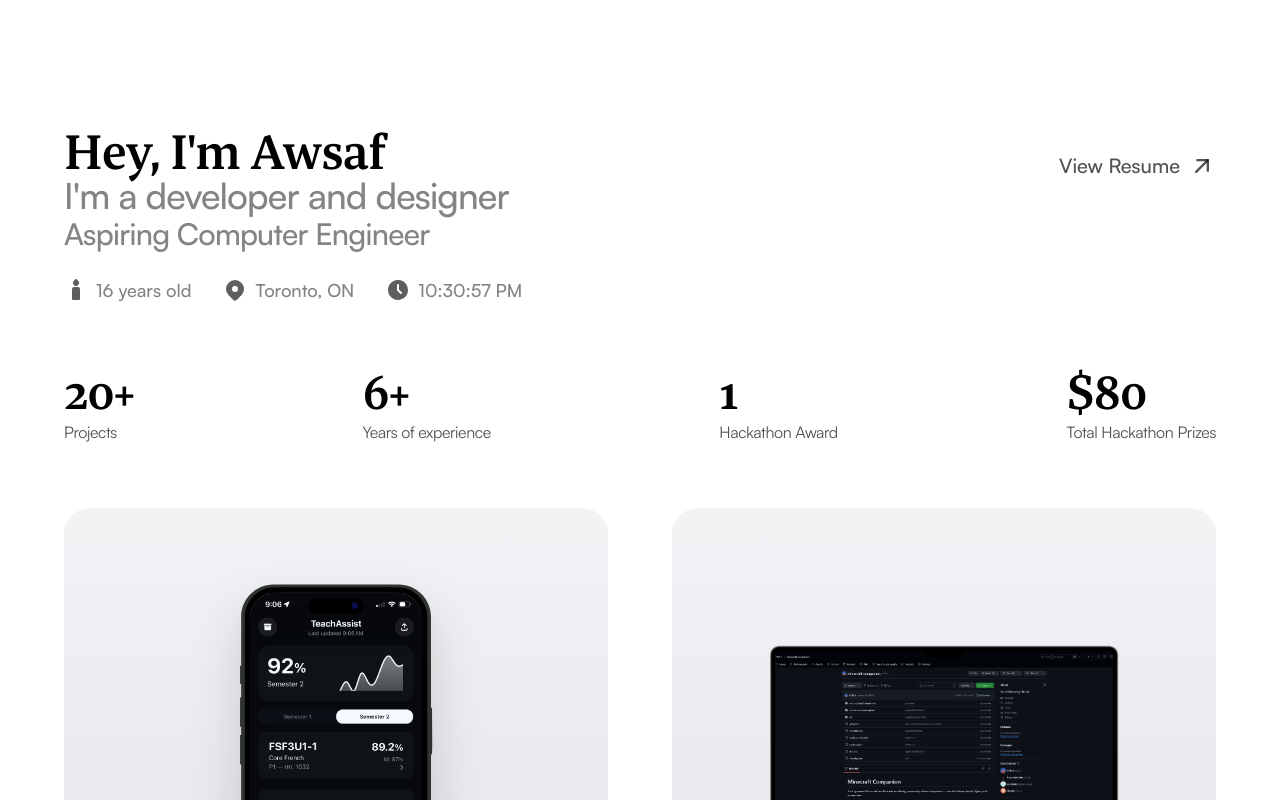
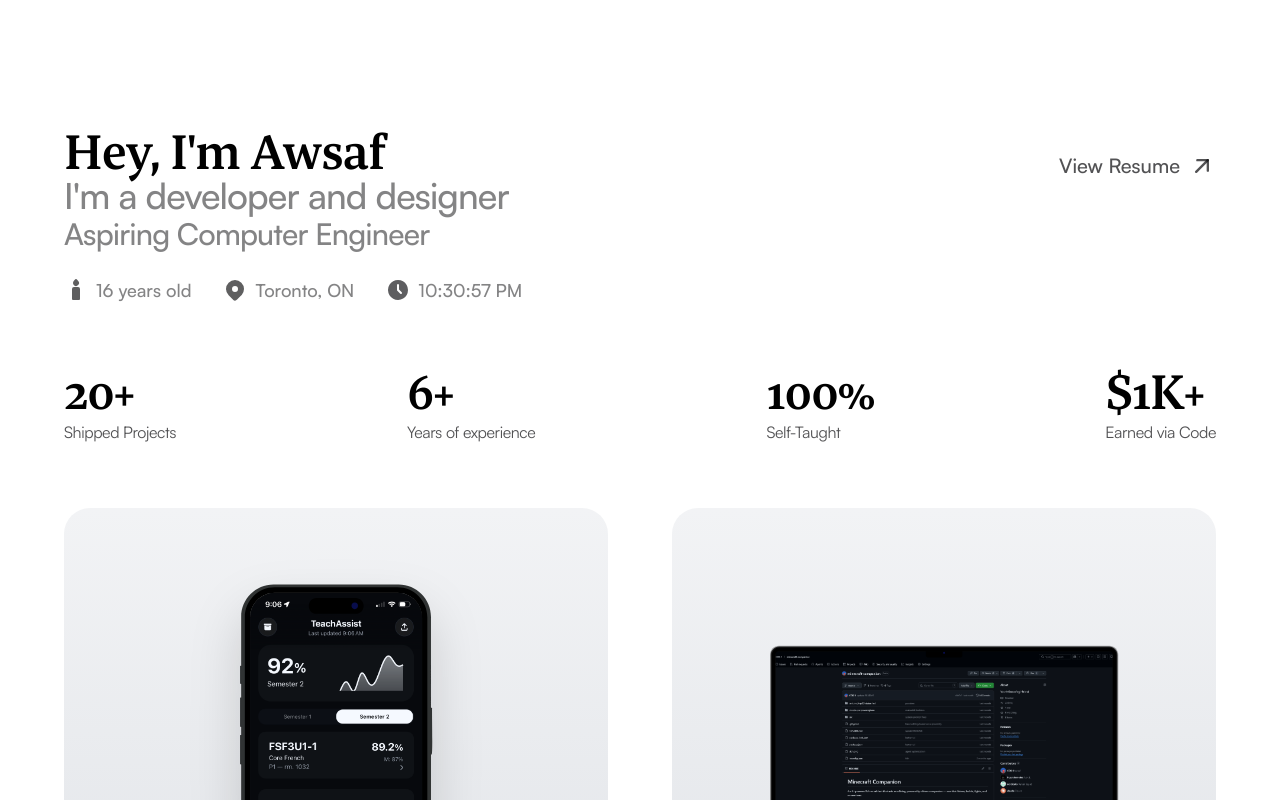
Before and after one commit to CDX-1/portfolio, a Next.js app: page / in a window 1280 px wide. Shown: the top 800 px of the page. Built offline with nearby package versions, Linux system fonts and the light colour scheme.

Commit message:
updated statistics

```diff
--- a/src/app/experience/page.tsx
+++ /dev/null
@@ -1,12 +0,0 @@
-export default function AboutPage() {
-    return (
-        <div className="py-32 px-4 sm:px-6 lg:px-8">
-            <div className="mx-auto max-w-6xl space-y-2">
-                <h1 className="text-5xl font-bespoke font-medium tracking-tight">About me</h1>
-                <h2 className="text-4xl font-medium tracking-tight text-foreground/50 font-satoshi">
-                    I'm a developer and designer
-                </h2>
-            </div>
-        </div>
-    );
-}
--- a/src/components/stats.tsx
+++ b/src/components/stats.tsx
@@ -3,7 +3,7 @@ export default function Stats() {
         <div className="flex justify-between w-full my-16">
             <div className="space-y-1">
                 <h3 className="font-bespoke font-medium text-5xl tracking-tight">20+</h3>
-                <h4 className="font-satoshi text-base tracking-tight text-foreground/70">Projects</h4>
+                <h4 className="font-satoshi text-base tracking-tight text-foreground/70">Shipped Projects</h4>
             </div>
 
             <div className="space-y-1">
@@ -12,13 +12,13 @@ export default function Stats() {
             </div>
 
             <div className="space-y-1">
-                <h3 className="font-bespoke font-medium text-5xl tracking-tight">1</h3>
-                <h4 className="font-satoshi text-base tracking-tight text-foreground/70">Hackathon Award</h4>
+                <h3 className="font-bespoke font-medium text-5xl tracking-tight">100%</h3>
+                <h4 className="font-satoshi text-base tracking-tight text-foreground/70">Self-Taught</h4>
             </div>
 
             <div className="space-y-1">
-                <h3 className="font-bespoke font-medium text-5xl tracking-tight">$80</h3>
-                <h4 className="font-satoshi text-base tracking-tight text-foreground/70">Total Hackathon Prizes</h4>
+                <h3 className="font-bespoke font-medium text-5xl tracking-tight">$1K+</h3>
+                <h4 className="font-satoshi text-base tracking-tight text-foreground/70">Earned via Code</h4>
             </div>
         </div>
     );
```
